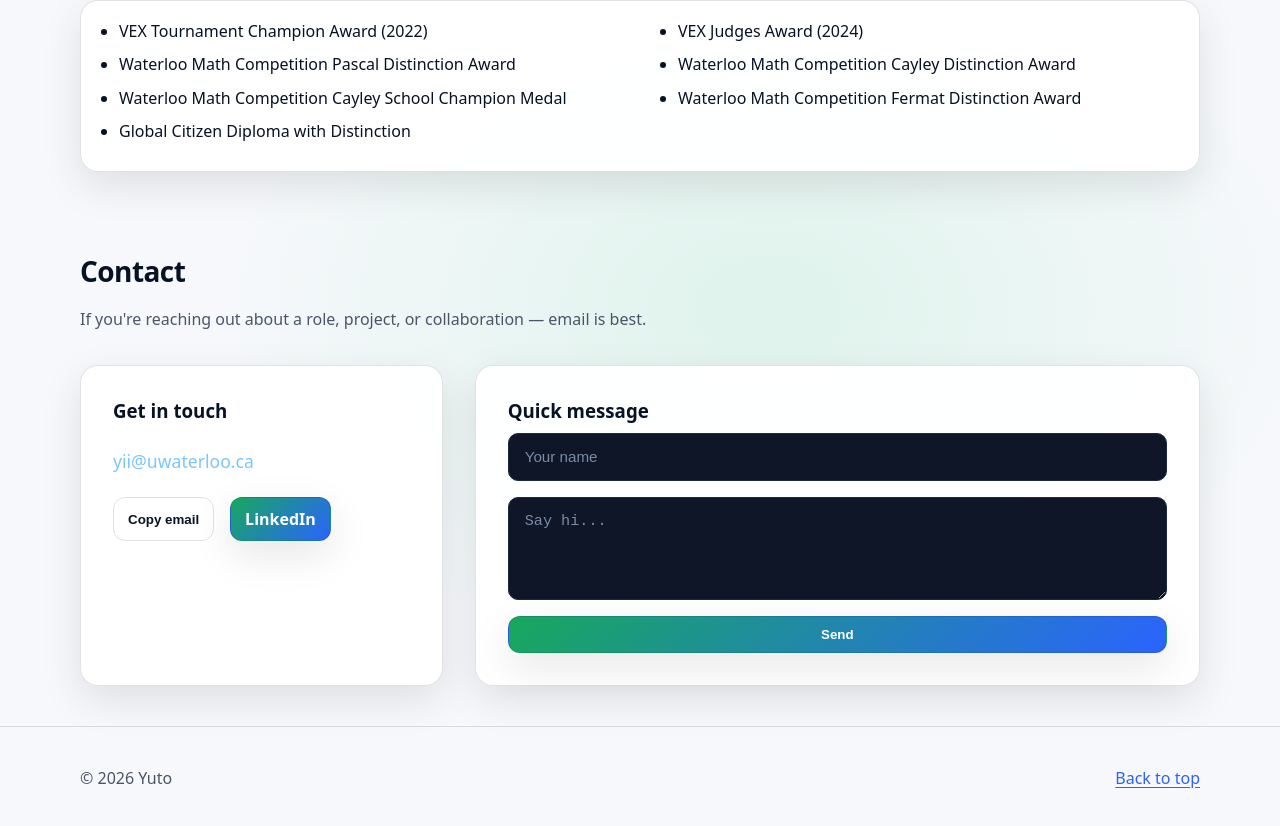
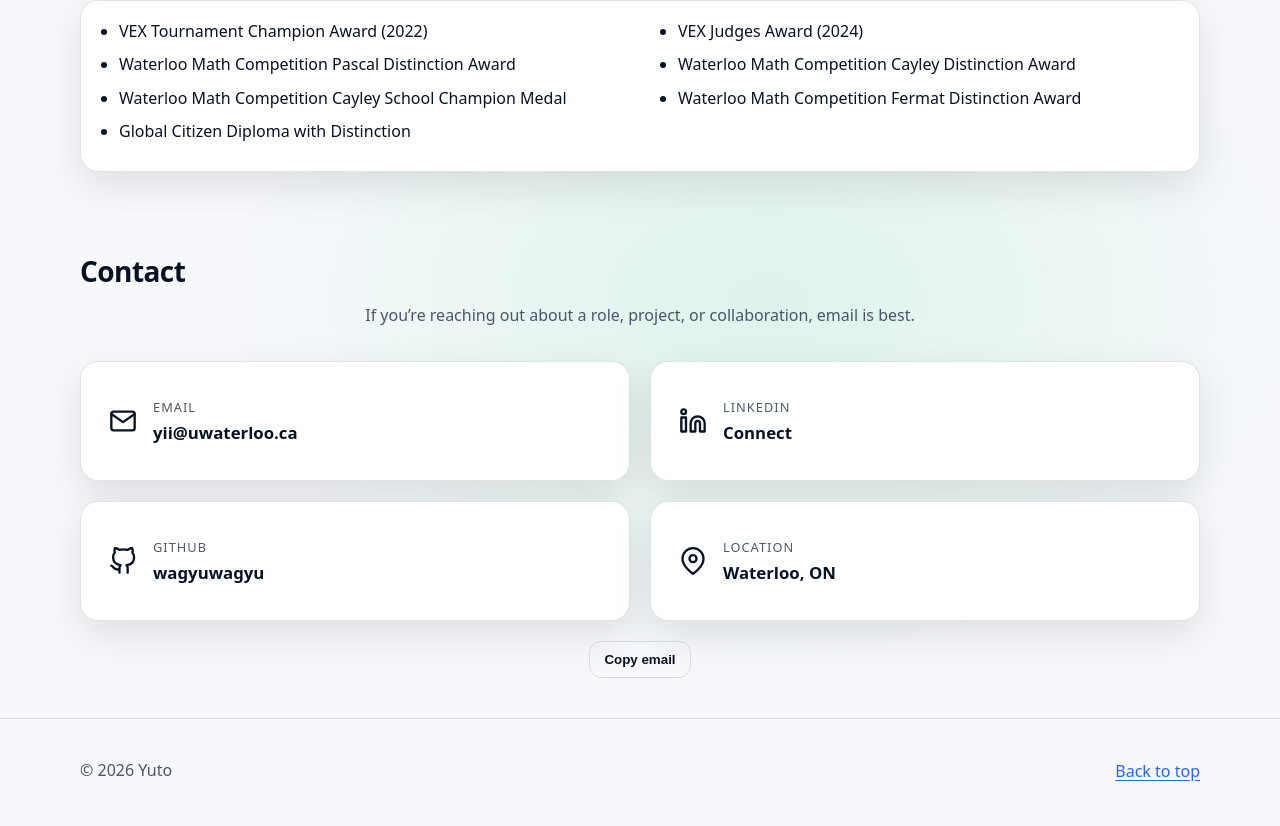
Before and after one commit to wagyuwagyu/portfolio, a React (Vite) app: page / in a window 1280 px wide. Shown: the part 4391-5217 px from the top of the page. Built offline with nearby package versions, Linux system fonts and the light colour scheme.

Commit message:
Changed contacts

```diff
--- a/src/App.css
+++ b/src/App.css
@@ -1027,3 +1027,88 @@ body,
     grid-template-columns: 1fr;
   }
 }
+
+.contactIntro {
+  max-width: 560px;
+  margin: 0.75rem auto 0;
+  text-align: center;
+}
+
+.contactPixelGrid {
+  display: grid;
+  grid-template-columns: repeat(2, minmax(0, 1fr));
+  gap: 1.25rem;
+  margin-top: 2rem;
+}
+
+.contactPixelCard {
+  display: flex;
+  align-items: center;
+  gap: 1rem;
+  padding: 1.5rem 1.75rem;
+  text-decoration: none;
+  min-height: 120px;
+  transition: transform 0.18s ease, border-color 0.18s ease, box-shadow 0.18s ease;
+}
+
+.contactPixelCard:hover {
+  transform: translateY(-2px);
+}
+
+.contactPixelCard--static {
+  cursor: default;
+}
+
+.contactPixelCard--static:hover {
+  transform: none;
+}
+
+.contactPixelIcon {
+  display: flex;
+  align-items: center;
+  justify-content: center;
+  font-size: 1.75rem;
+  flex-shrink: 0;
+}
+
+.contactPixelText {
+  display: flex;
+  flex-direction: column;
+  gap: 0.35rem;
+  min-width: 0;
+}
+
+.contactPixelLabel {
+  font-size: 0.8rem;
+  text-transform: uppercase;
+  letter-spacing: 0.08em;
+  opacity: 0.7;
+}
+
+.contactPixelValue {
+  font-size: 1.05rem;
+  font-weight: 600;
+  line-height: 1.4;
+  word-break: break-word;
+}
+
+.contactExtraActions {
+  display: flex;
+  justify-content: center;
+  margin-top: 1.25rem;
+}
+
+@media (max-width: 768px) {
+  .contactPixelGrid {
+    grid-template-columns: 1fr;
+  }
+
+  .contactPixelCard {
+    min-height: 96px;
+    padding: 1.2rem 1.25rem;
+  }
+
+  .contactPixelValue {
+    font-size: 1rem;
+  }
+}
--- a/src/components/Contact.jsx
+++ b/src/components/Contact.jsx
@@ -1,68 +1,83 @@
+import { FiMail, FiLinkedin, FiGithub, FiMapPin } from "react-icons/fi";
+
 export default function Contact() {
+  const email = "yii@uwaterloo.ca";
+  const linkedin = "https://www.linkedin.com/in/yuto-ii";
+  const github = "https://github.com/wagyuwagyu";
+  const location = "Waterloo, ON";
+
+  const copyEmail = async () => {
+    try {
+      await navigator.clipboard.writeText(email);
+    } catch (err) {
+      console.error("Failed to copy email:", err);
+    }
+  };
+
   return (
     <section id="contact" className="section">
       <div className="container">
         <h2 className="h2">Contact</h2>
         <p className="muted contactIntro">
-          If you're reaching out about a role, project, or collaboration —
-          email is best.
+          If you’re reaching out about a role, project, or collaboration, email is best.
         </p>
 
-        <div className="contactGrid">
-          {/* LEFT CARD */}
-          <div className="card contactCard">
-            <h3 className="card__title">Get in touch</h3>
+        <div className="contactPixelGrid">
+          <a href={`mailto:${email}`} className="card contactPixelCard">
+            <div className="contactPixelIcon">
+              <FiMail />
+            </div>
+            <div className="contactPixelText">
+              <span className="contactPixelLabel">Email</span>
+              <span className="contactPixelValue">{email}</span>
+            </div>
+          </a>
 
           <a
-              href="mailto:yii@uwaterloo.ca"
-              className="contactEmail"
+            href={linkedin}
+            target="_blank"
+            rel="noreferrer"
+            className="card contactPixelCard"
           >
-              yii@uwaterloo.ca
+            <div className="contactPixelIcon">
+              <FiLinkedin />
+            </div>
+            <div className="contactPixelText">
+              <span className="contactPixelLabel">LinkedIn</span>
+              <span className="contactPixelValue">Connect</span>
+            </div>
           </a>
 
-            <div className="contactActions">
-              <button
-                className="btn btn--ghost"
-                onClick={() =>
-                  navigator.clipboard.writeText("yii@uwaterloo.ca")
-                }
-              >
-                Copy email
-              </button>
-
           <a
-                href="https://www.linkedin.com/in/yuto-ii"
+            href={github}
             target="_blank"
             rel="noreferrer"
-                className="btn"
+            className="card contactPixelCard"
           >
-                LinkedIn
+            <div className="contactPixelIcon">
+              <FiGithub />
+            </div>
+            <div className="contactPixelText">
+              <span className="contactPixelLabel">GitHub</span>
+              <span className="contactPixelValue">wagyuwagyu</span>
+            </div>
           </a>
+
+          <div className="card contactPixelCard contactPixelCard--static">
+            <div className="contactPixelIcon">
+              <FiMapPin />
+            </div>
+            <div className="contactPixelText">
+              <span className="contactPixelLabel">Location</span>
+              <span className="contactPixelValue">{location}</span>
+            </div>
           </div>
         </div>
 
-          {/* RIGHT CARD */}
-          <div className="card contactCard">
-            <h3 className="card__title">Quick message</h3>
-
-            <form className="contactForm">
-              <input
-                type="text"
-                placeholder="Your name"
-                className="contactInput"
-              />
-
-              <textarea
-                placeholder="Say hi..."
-                className="contactTextarea"
-                rows="4"
-              />
-
-              <button type="button" className="btn">
-                Send
+        <div className="contactExtraActions">
+          <button className="btn btn--ghost" onClick={copyEmail}>
+            Copy email
           </button>
-            </form>
-          </div>
         </div>
       </div>
     </section>
```
Lines whose indentation alone changed are shown as unchanged.
